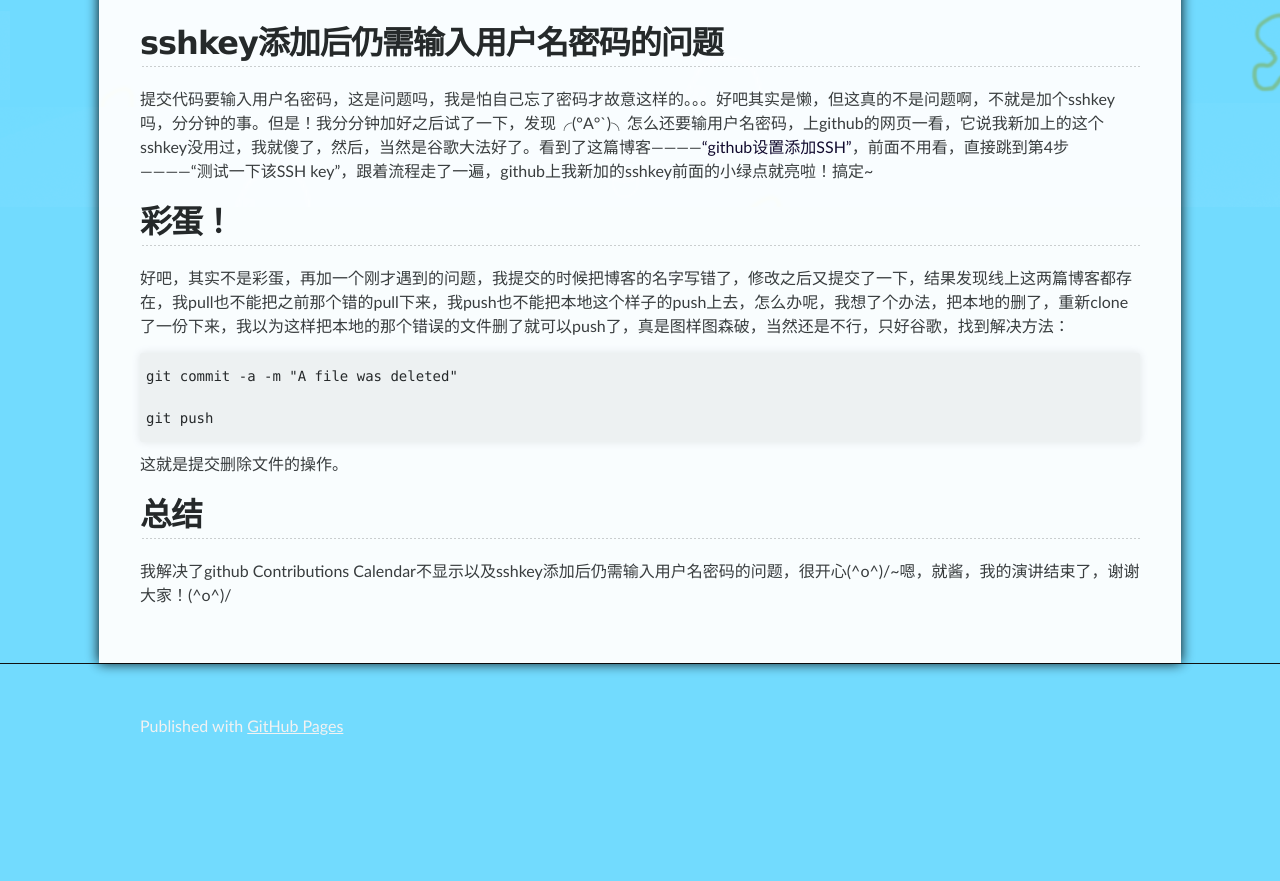
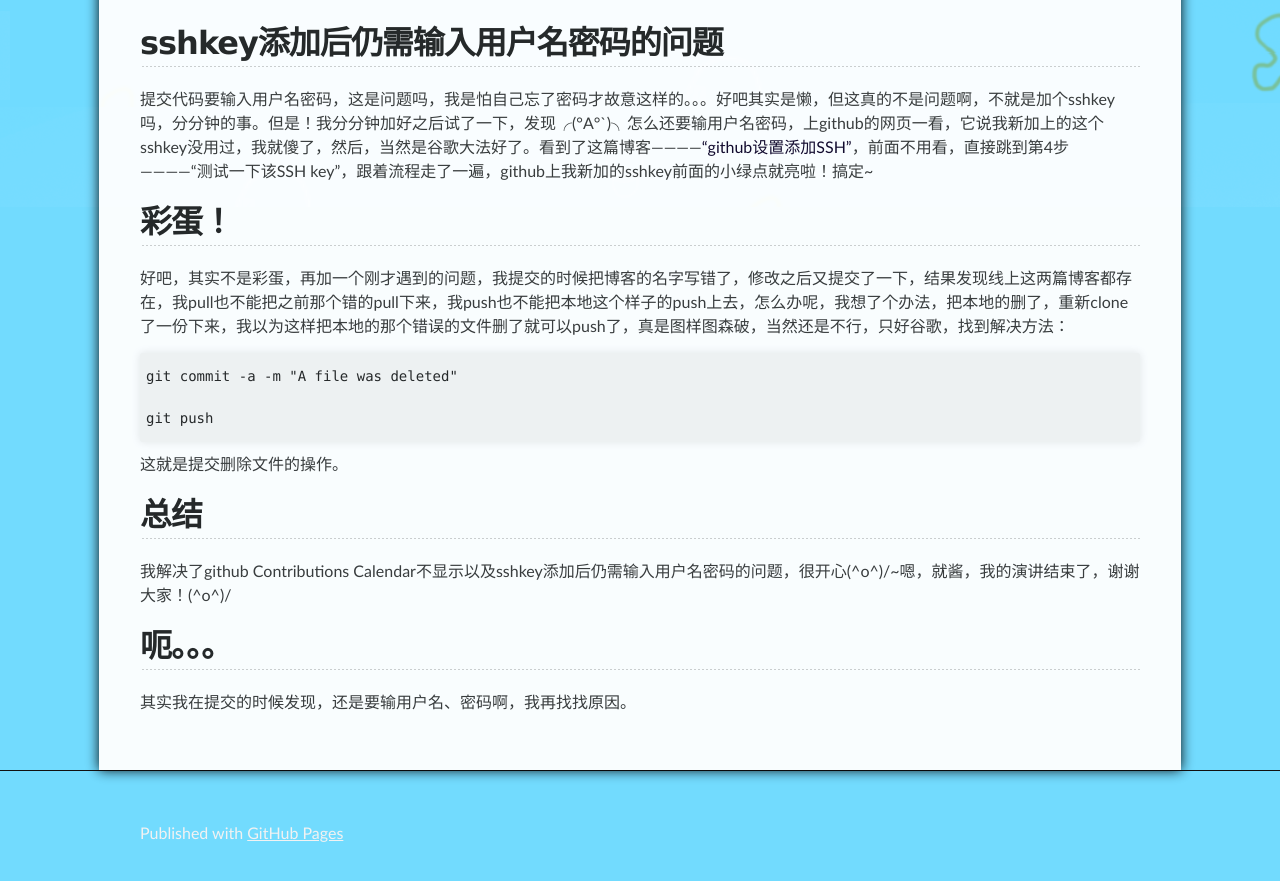
Before and after one commit to wznonstop/wznonstop.github.io, a Jekyll site: the page built from _posts/2015-11-30-解决github_contributions_calendar不显示以及sshkey添加后仍需输入用户名密码的问题.md, in a window 1280 px wide and 900 px high, scrolled down 897 px. Shown: the top 881 px of the window. Built offline with Jekyll 4.4.1, drawn with Linux system fonts in a browser that asks for light colours; before the commit the page ends 1690 px from its top, so only the background shows below that.

Commit message:
update my blog

```diff
--- a/_posts/2015-11-30-解决github_contributions_calendar不显示以及sshkey添加后仍需输入用户名密码的问题.md
+++ b/_posts/2015-11-30-解决github_contributions_calendar不显示以及sshkey添加后仍需输入用户名密码的问题.md
@@ -52,3 +52,8 @@ sshkey添加后仍需输入用户名密码的问题
 -------------
 
 我解决了github Contributions Calendar不显示以及sshkey添加后仍需输入用户名密码的问题，很开心\(^o^)/~嗯，就酱，我的演讲结束了，谢谢大家！\(^o^)/
+
+
+呃。。。
+-------------
+其实我在提交的时候发现，还是要输用户名、密码啊，我再找找原因。
```
